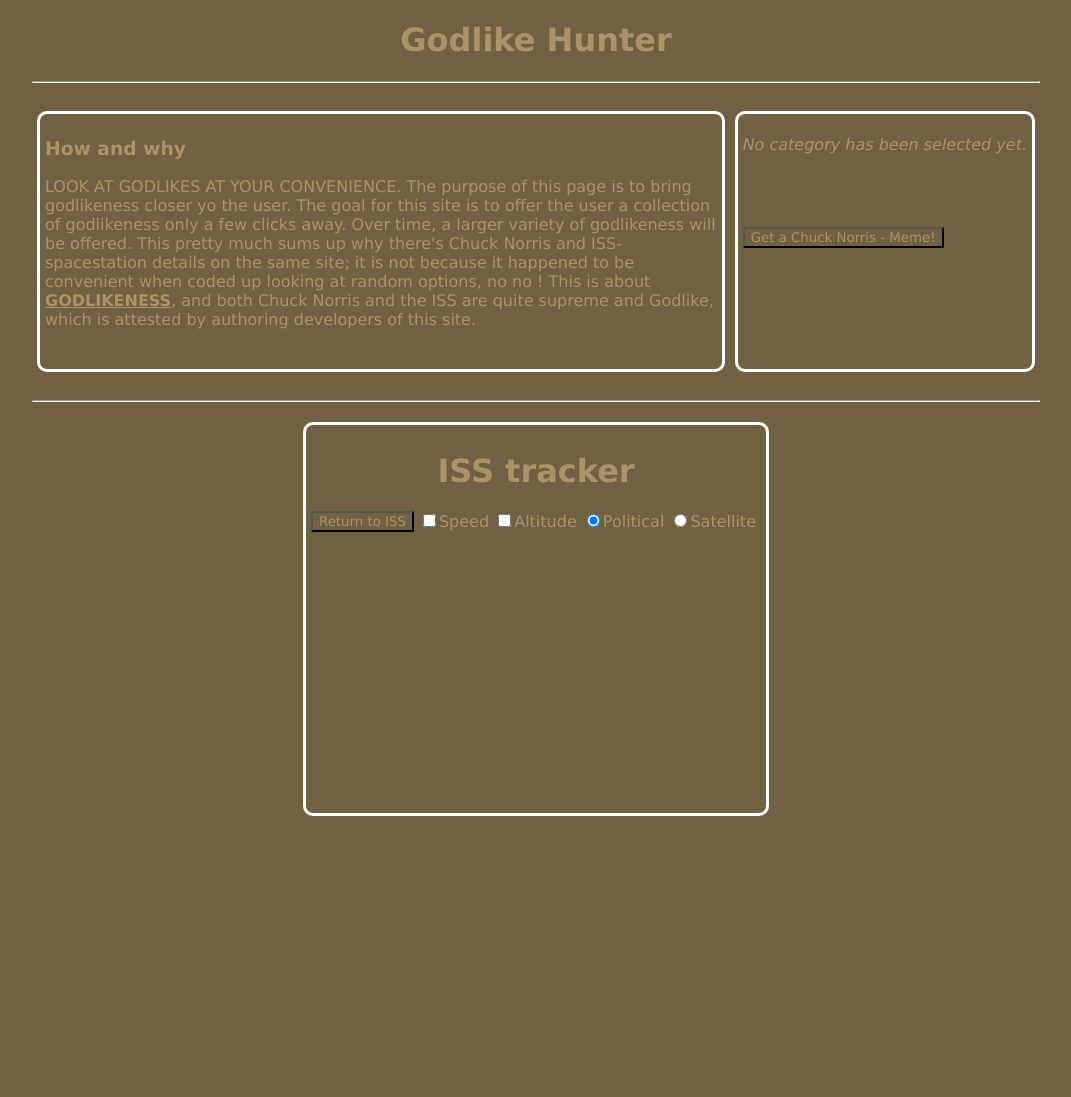
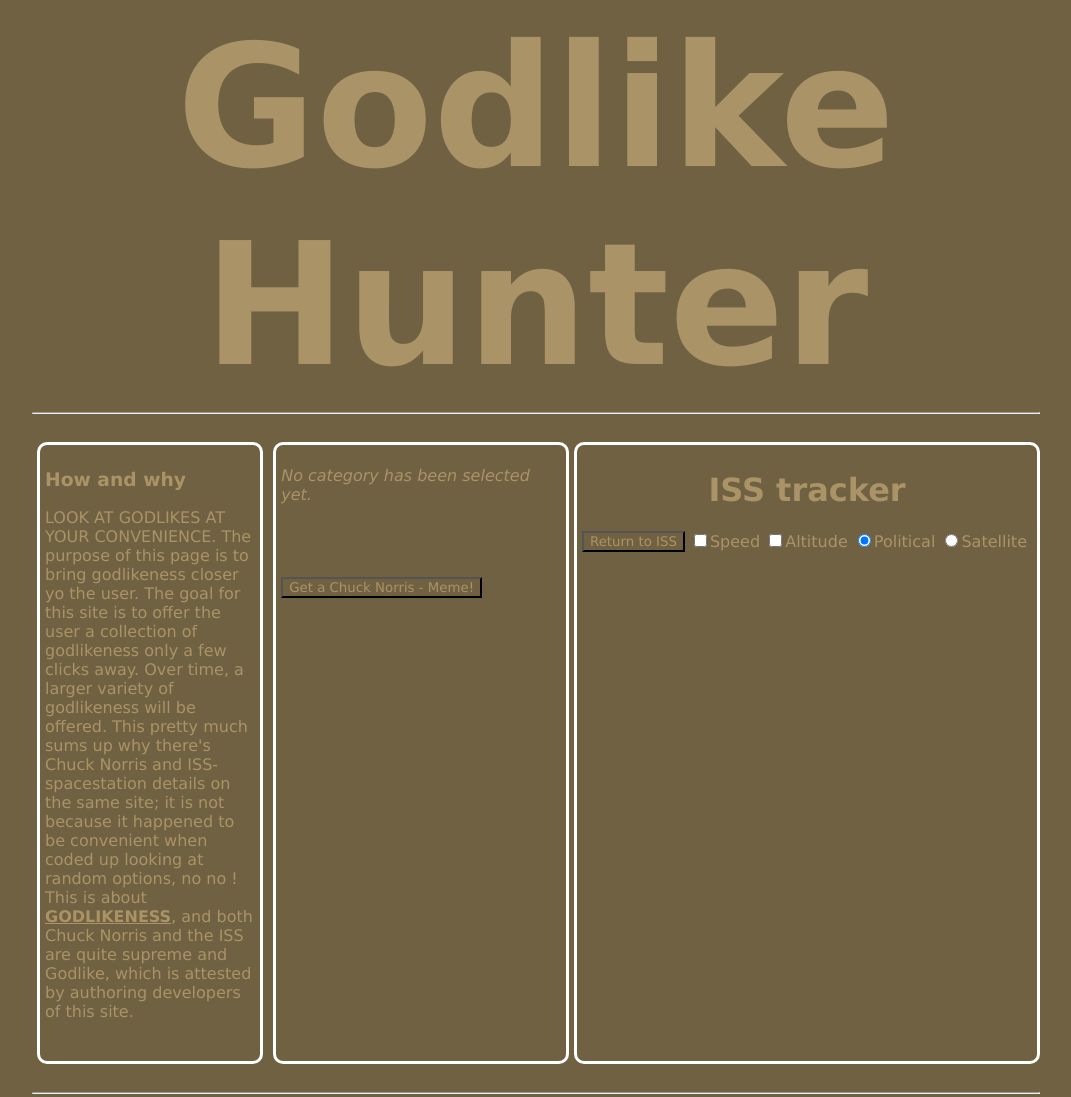
Before and after one commit to proggzMartin/Chuckiz, a plain HTML site: page index.html in a window 1280 px wide. Shown: the whole page, without its empty margins (104-1175 px from the left). Before the commit the page ends 836 px from the top, so only its background shows below. Drawn offline with Linux system fonts and the light colour scheme; no server answers; a script that the page names is missing.

Commit message:
Supreme css was added.

```diff
--- a/index.html
+++ b/index.html
@@ -35,6 +35,7 @@
 
       </p>
     </div>
+
     <div class="siteDiv">
       <div id="categoriesDisplay">
       </div>
@@ -50,11 +51,6 @@
       <br/>
       <input type="button" value="Get a Chuck Norris - Meme!" id="getJokeButton"/>
     </div>
-  </div>
-
-
-
-  <hr class="pageDivider"/>
 
     <div id="issContainer" class="siteDiv">
 
@@ -76,5 +72,12 @@
       </div>
   </div>
 
+
+
+  <hr class="pageDivider"/>
+
+
+</div>
+
 </body>
 </html>
--- a/main.css
+++ b/main.css
@@ -5,7 +5,9 @@
 }
 
 #headerTitle {
+  font-size: 170px;
   text-align:  center;
+  margin: 0px;
 }
 
 #chuckWrapper {
```
Lines whose indentation alone changed are shown as unchanged.
